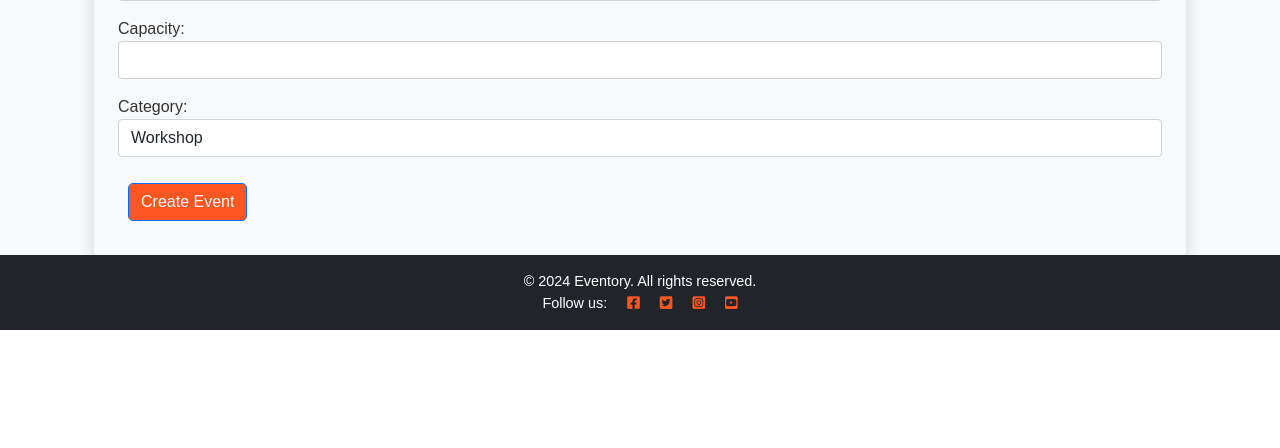
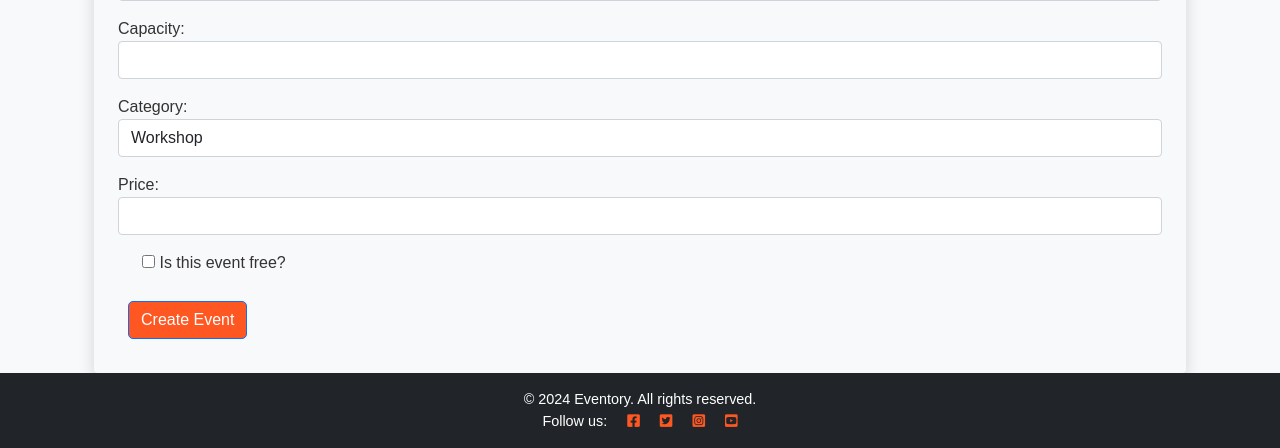
Before and after one commit to Ojay97-hub/event-scheduler, a Django app: template events/templates/events/create_event.html in a window 1280 px wide. Shown: the part 853-1301 px from the top of the page. Before the commit the page ends 1183 px from the top, so only its background shows below. Run offline with Django 3.2, Linux system fonts and the light colour scheme; the template is opened without the code that fills it: values that come from a table or form of the project are taken from there, others are empty; tables that the repository leaves empty hold one stand-in row (values such as "Sample post"); some libraries are stand-ins or nearby versions.

Commit message:
updated the frontend for price and free options

```diff
--- a/events/forms.py
+++ b/events/forms.py
@@ -8,7 +8,7 @@ from django.contrib.auth.forms import UserCreationForm
 class EventForm(forms.ModelForm):
     class Meta:
         model = Event
-        fields = ['title', 'date', 'time', 'location', 'description', 'capacity', 'category']
+        fields = ['title', 'date', 'time', 'location', 'description', 'capacity', 'category', 'price', 'free']
 
 # register as event user or event organiser
 class CustomUserCreationForm(UserCreationForm):
--- a/events/templates/events/create_event.html
+++ b/events/templates/events/create_event.html
@@ -56,6 +56,16 @@
                     <div class="text-danger">{{ error }}</div>
                 {% endfor %}
             </div>
+            <div class="mb-3">
+                <label for="id_price">Price:</label>
+                {{ form.price|add_class:"form-control" }}
+                {% for error in form.price.errors %}
+                    <div class="text-danger">{{ error }}</div>
+                {% endfor %}
+            </div>
+            <div class="mb-3 form-check">
+                {{ form.free }} <label class="form-check-label" for="id_free">Is this event free?</label>
+            </div>
             <button type="submit" class="btn btn-primary">Create Event</button>
         </form>
     </div>
--- a/events/templates/events/event_detail.html
+++ b/events/templates/events/event_detail.html
@@ -12,6 +12,7 @@
             <p class="card-text"><strong>Location:</strong> {{ event.location }}</p>
             <p class="card-text"><strong>Description:</strong> {{ event.description }}</p>
             <p class="card-text"><strong>Capacity:</strong> {{ event.capacity }} attendees</p>
+            <p class="card-text"><strong>Price:</strong> {% if event.free %} Free {% else %} ${{ event.price }} {% endif %}</p>
 
             <!-- Registration Form -->
             {% if user.is_authenticated %}
--- a/events/templates/events/event_list.html
+++ b/events/templates/events/event_list.html
@@ -32,6 +32,7 @@
                     <p class="card-text"><strong>Description:</strong> {{ event.description }}</p>
                     <p class="card-text"><strong>Category:</strong> {{ event.category }}</p>
                     <p class="card-text"><strong>Capacity:</strong> {{ event.capacity }} attendees</p>
+                    <p class="card-text"><strong>Price:</strong> {% if event.free %} Free {% else %} ${{ event.price }} {% endif %}</p>
 
                     <!-- Registration Button -->
                     {% if user.is_authenticated %}
```
